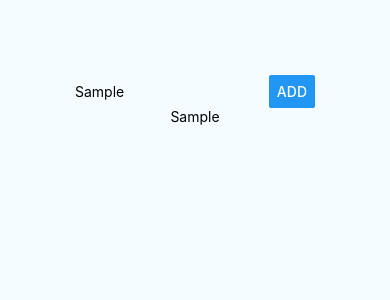
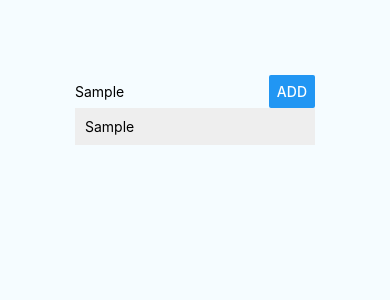
Before and after one commit to ethai16/rncourse, a React Native app: screen / in a window 390 px wide. Both pictures are taken after typing "Sample" into the empty fields and a click on the button "ADD". Shown: the top 300 px of the page. Built offline with nearby package versions, Linux system fonts and the light colour scheme.

Commit message:
added custom component

```diff
--- a/App.js
+++ b/App.js
@@ -8,6 +8,7 @@
 
 import React, {Component} from 'react';
 import {Platform, StyleSheet, Text, View, TextInput, Button} from 'react-native';
+import ListItem from './src/components/ListItem/ListItem'
 
 const instructions = Platform.select({
   ios: 'Press Cmd+R to reload,\n' + 'Cmd+D or shake for dev menu',
@@ -42,7 +43,7 @@
 
   render() {
     const placesOutput = this.state.places.map(place => {
-      return <Text key = {{place}}>{place}</Text>
+      return <ListItem key = {place} placeName = {place}/>
     })
 
     return (
@@ -59,7 +60,7 @@
             title='Add'
             onPress = {this.placeSubmitHandler}/>
         </View>
-        <View>
+        <View style = {styles.listContainer}>
           {placesOutput}
         </View>
       </View>
@@ -96,5 +97,8 @@
   },
   placeButton:{
     width: '30%'
+  },
+  listContainer:{
+    width: "100%"
   }
 });
--- /dev/null
+++ b/src/components/ListItem/ListItem.js
@@ -0,0 +1,28 @@
+import React from 'react';
+import {View, Text, StyleSheet} from 'react-native'
+
+class ListItem extends React.Component {
+    constructor(props) {
+        super(props);
+
+    }
+
+    render() {
+        return (
+            <View style = {styles.listItem}>
+                <Text>{this.props.placeName}</Text>
+            </View>
+        );
+    }
+}
+
+const styles = StyleSheet.create({
+    listItem: {
+        width: "100%",
+        padding: 10,
+        backgroundColor: "#eee",
+        marginBottom: 5
+    }
+});
+
+export default ListItem
```
